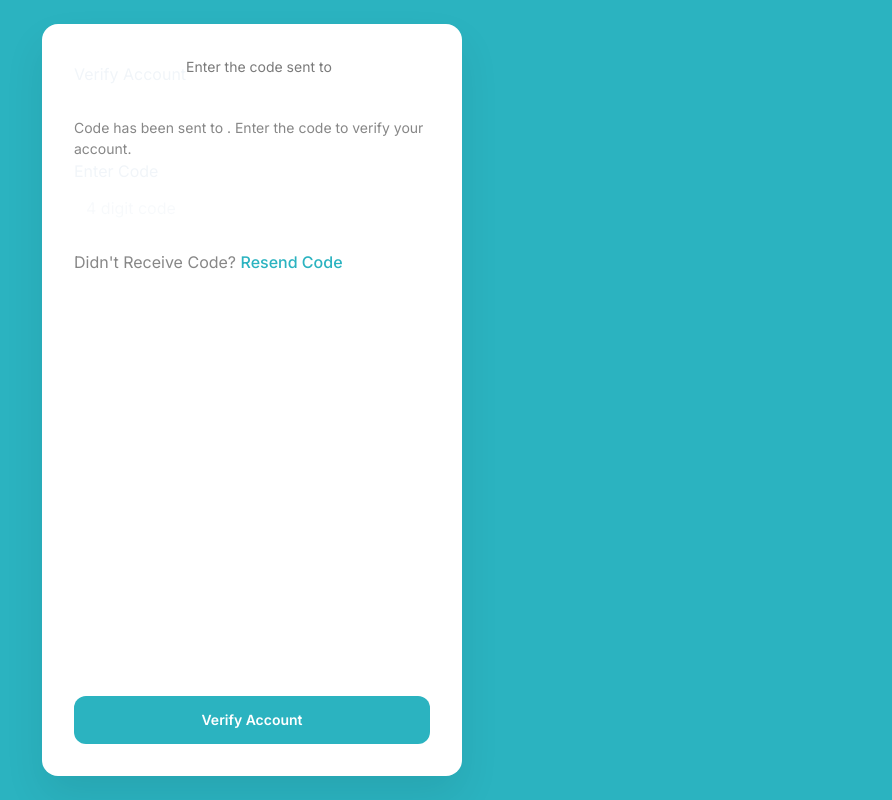
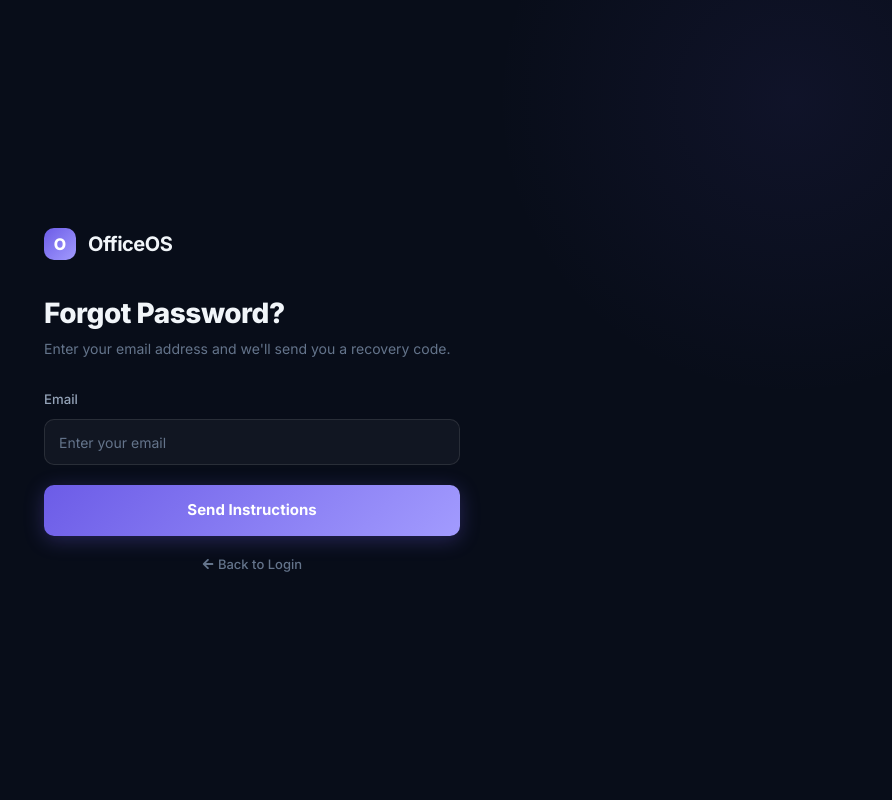
Before and after one commit to Rudraksh-2025/OfficeOS, a React (Vite) app in the folder frontend/: page /forgot-password in a window 1280 px wide. Shown: the whole page, without its empty margins (388-1280 px from the left). Built offline with nearby package versions, Linux system fonts and the light colour scheme.

Commit message:
forgot password

```diff
--- a/frontend/src/pages/auth/forgotPassword/ForgotPassword.jsx
+++ b/frontend/src/pages/auth/forgotPassword/ForgotPassword.jsx
@@ -2,21 +2,23 @@ import { useState } from "react";
 import {
     Box,
     Button,
-    TextField,
     Typography,
     IconButton,
-    InputAdornment,
     CircularProgress,
+    Stack,
+    FormControl,
+    InputLabel,
+    Link,
 } from "@mui/material";
-import ArrowBackIcon from "@mui/icons-material/ArrowBack";
-import { Visibility, VisibilityOff } from "@mui/icons-material";
-import { useNavigate } from "react-router-dom";
+import { Link as RouterLink, useNavigate } from "react-router-dom";
+import { FaEye, FaEyeSlash, FaArrowLeft } from "react-icons/fa";
 import { toast } from "react-toastify";
-import { useVerifyOtp, useResetPassword } from "../../../Api/Api";
+import { useForgotPassword, useVerifyOtp, useResetPassword } from "../../../Api/Api";
+import { BootstrapInput } from "../../../common/custom/BootstrapInput";
 
 const ForgotPassword = () => {
     const navigate = useNavigate();
-    const [step, setStep] = useState(1);
+    const [step, setStep] = useState(0);
 
     const [email, setEmail] = useState("");
     const [otp, setOtp] = useState("");
@@ -27,7 +29,27 @@ const ForgotPassword = () => {
     const [showPass, setShowPass] = useState(false);
     const [showConfirmPass, setShowConfirmPass] = useState(false);
 
-    // Step 2 — Verify OTP
+    // Step 0 — Send OTP
+    const forgotPasswordMutation = useForgotPassword(
+        (res) => {
+            if (res?.success === false) {
+                return toast.error(res?.message || "Failed to send code");
+            }
+            toast.success(res?.message || "Code sent to your email!");
+            setStep(1);
+        },
+        (err) => {
+            toast.error(err?.response?.data?.message || err?.message || "Failed to send code");
+        }
+    );
+
+    const handleSendCode = () => {
+        const emailRegex = /^[^\s@]+@[^\s@]+\.[^\s@]+$/;
+        if (!email || !emailRegex.test(email)) return toast.error("Enter a valid email address");
+        forgotPasswordMutation.mutate({ email });
+    };
+
+    // Step 1 — Verify OTP
     const verifyOtpMutation = useVerifyOtp(
         (res) => {
             if (res?.success === false) {
@@ -43,11 +65,11 @@ const ForgotPassword = () => {
     );
 
     const handleVerify = () => {
-        if (!otp || otp.length < 4) return toast.error("Enter valid OTP");
-        verifyOtpMutation.mutate({ email, code: otp });
+        if (!otp || otp.length < 6) return toast.error("Enter valid OTP");
+        verifyOtpMutation.mutate({ email, otp });
     };
 
-    // Step 3 — Reset Password
+    // Step 2 — Reset Password
     const resetPasswordMutation = useResetPassword(
         (res) => {
             if (res?.success === false) {
@@ -68,211 +90,291 @@ const ForgotPassword = () => {
             return toast.error("Minimum 8 characters, at least one uppercase, one lowercase, one number, and one special character");
         }
         if (password !== confirmPassword) return toast.error("Passwords do not match");
-        resetPasswordMutation.mutate({ resetToken, password, confirmPassword });
+        resetPasswordMutation.mutate({ otp, newPassword: password, email });
     };
 
     const handleResendCode = () => {
         forgotPasswordMutation.mutate({ email });
     };
 
+    const handleBack = () => {
+        if (step > 0) setStep(step - 1);
+        else navigate("/");
+    };
+
     const isLoading =
+        forgotPasswordMutation.isPending ||
         verifyOtpMutation.isPending ||
         resetPasswordMutation.isPending;
 
-    const inputSx = {
-        mb: 2,
-        "& .MuiOutlinedInput-root": {
-            borderRadius: "12px",
-        },
-        "& .MuiInputBase-input": {
-            padding: "14px 12px",
-            fontSize: "16px",
-        },
-    };
+    return (
+        <Box className="auth-container" sx={{ justifyContent: 'center', alignItems: 'center' }}>
+            <Box sx={{
+                width: '100%',
+                display: 'flex',
+                justifyContent: 'center',
+                alignItems: 'center',
+                px: 3,
+                py: 4,
+                position: 'relative',
+                zIndex: 1,
+            }}>
+                <Box className="auth-form-wrapper">
+                    {/* Header with back button */}
+                    <Box sx={{ display: "flex", alignItems: "center", mb: 4 }}>
+                        <Box sx={{ display: "flex", alignItems: "center", gap: 1.5 }}>
+                            <Box sx={{
+                                width: 32,
+                                height: 32,
+                                borderRadius: '10px',
+                                background: 'linear-gradient(135deg, #6C5CE7 0%, #A29BFE 100%)',
+                                display: 'flex',
+                                alignItems: 'center',
+                                justifyContent: 'center',
+                                fontWeight: 800,
+                                fontSize: 16,
+                                color: '#fff',
+                            }}>
+                                O
+                            </Box>
+                            <Typography sx={{
+                                fontSize: '20px',
+                                fontWeight: 700,
+                                color: '#F1F5F9',
+                                letterSpacing: '-0.5px',
+                            }}>
+                                OfficeOS
+                            </Typography>
+                        </Box>
+                    </Box>
 
-    return (
-        <Box
-            sx={{
-                width: "100%",
-                minHeight: "100vh",
-                bgcolor: "#2bb3c0", // teal background like image
-                display: "flex",
-                alignItems: "center",
-                justifyContent: "center",
-            }}
-        >
-            <Box
-                sx={{
-                    width: "100%",
-                    maxWidth: "420px",
-                    bgcolor: "#ffffff",
-                    borderRadius: "16px",
-                    p: 4,
-                    boxShadow: "0px 20px 40px rgba(0,0,0,0.08)",
-                    display: "flex",
-                    flexDirection: "column",
-                }}
-            >
-                <Box sx={{ height: '80vh' }}>
-                    <Box sx={{ display: "flex", alignItems: "center", mb: 2 }}>
-                        <Typography
-                            align="center"
-                            fontSize="22px"
-                            fontWeight={600}
-                            sx={{ mb: 1 }}
-                        >
-                            {step === 1 ? "Verify Account" : "Create New Password"}
+                    {/* Heading */}
+                    <Typography sx={{
+                        fontSize: '28px',
+                        fontWeight: 800,
+                        color: '#F1F5F9',
+                        letterSpacing: '-0.5px',
+                        mb: 0.5,
+                    }}>
+                        {step === 0 ? "Forgot Password?" : step === 1 ? "Verify Code" : "Set New Password"}
                     </Typography>
 
-                        <Typography
-                            align="center"
-                            sx={{ color: "#7a7a7a", fontSize: "14px", mb: 3 }}
-                        >
-                            {step === 1
-                                ? `Enter the code sent to ${email}`
-                                : "Enter your new password below"}
-                        </Typography>
-                    </Box>
-
-
-                    <Typography mb={3} mt={1} sx={{ color: '#878787', fontSize: '14px' }}>
-                        {step === 1 && (
-                            <>
-                                Code has been sent to{" "}
-                                <strong>{email}</strong>. Enter the code to verify your account.
-                            </>
-                        )}
-                        {step === 2 &&
-                            "Please enter and confirm your new password. You will need to login after you reset."}
+                    <Typography sx={{ fontSize: '14px', color: '#64748B', mb: 4 }}>
+                        {step === 0
+                            ? "Enter your email address and we'll send you a recovery code."
+                            : step === 1
+                                ? `We've sent a 6-digit code to ${email}.`
+                                : "Your new password must be different from previous passwords."}
                     </Typography>
 
+                    <form onSubmit={(e) => {
+                        e.preventDefault();
+                        if (step === 0) handleSendCode();
+                        else if (step === 1) handleVerify();
+                        else handleReset();
+                    }}>
+                        <Stack spacing={2.5}>
+                            {step === 0 && (
+                                <FormControl variant="standard" fullWidth>
+                                    <InputLabel shrink htmlFor="email" sx={{
+                                        fontSize: '1.1rem',
+                                        fontWeight: 500,
+                                        color: '#94A3B8',
+                                        '&.Mui-focused': { color: '#A29BFE' }
+                                    }}>
+                                        Email
+                                    </InputLabel>
+                                    <BootstrapInput
+                                        id="email"
+                                        type="email"
+                                        placeholder="Enter your email"
+                                        value={email}
+                                        onChange={(e) => setEmail(e.target.value)}
+                                    />
+                                </FormControl>
+                            )}
 
                             {step === 1 && (
-                        <>
-                            <Typography fontWeight={500} mb={1}>
-                                Enter Code
-                            </Typography>
-                            <TextField
-                                fullWidth
-                                placeholder="4 digit code"
+                                <FormControl variant="standard" fullWidth>
+                                    <InputLabel shrink htmlFor="otp" sx={{
+                                        fontSize: '1.1rem',
+                                        fontWeight: 500,
+                                        color: '#94A3B8',
+                                        '&.Mui-focused': { color: '#A29BFE' }
+                                    }}>
+                                        Verification Code
+                                    </InputLabel>
+                                    <BootstrapInput
+                                        id="otp"
+                                        type="text"
+                                        placeholder="Enter 6-digit code"
                                         value={otp}
                                         onChange={(e) => setOtp(e.target.value)}
-                                inputProps={{ maxLength: 4 }}
-                                sx={inputSx}
+                                        inputProps={{ maxLength: 6 }}
                                     />
+                                </FormControl>
+                            )}
 
-                            <Typography fontSize={13} sx={{ color: '#878787' }}>
-                                Didn't Receive Code?{" "}
-                                <span
-                                    style={{ color: "#2bb3c0", cursor: "pointer", fontWeight: 500 }}
-                                    onClick={handleResendCode}
-                                >
-                                    Resend Code
-                                </span>
-                            </Typography>
-                        </>
-                    )}
                             {step === 2 && (
                                 <>
-                            <Typography fontWeight={500} mb={1}>
-                                Password
-                            </Typography>
-                            <TextField
-                                fullWidth
+                                    <FormControl variant="standard" fullWidth sx={{ position: 'relative' }}>
+                                        <InputLabel shrink htmlFor="password" sx={{
+                                            fontSize: '1.1rem',
+                                            fontWeight: 500,
+                                            color: '#94A3B8',
+                                            '&.Mui-focused': { color: '#A29BFE' }
+                                        }}>
+                                            New Password
+                                        </InputLabel>
+                                        <BootstrapInput
+                                            id="password"
                                             type={showPass ? "text" : "password"}
                                             placeholder="Enter new password"
                                             value={password}
                                             onChange={(e) => setPassword(e.target.value)}
-                                sx={inputSx}
-                                InputProps={{
-                                    endAdornment: (
-                                        <InputAdornment position="end">
+                                        />
                                         <IconButton
                                             onClick={() => setShowPass(!showPass)}
-                                                edge="end"
+                                            sx={{
+                                                position: 'absolute',
+                                                right: 10,
+                                                top: '68%',
+                                                transform: 'translateY(-50%)',
+                                                padding: 0,
+                                                zIndex: 2,
+                                                color: '#64748B',
+                                                '&:hover': { color: '#A29BFE' },
+                                            }}
+                                            tabIndex={-1}
                                         >
-                                                {showPass ? <VisibilityOff /> : <Visibility />}
+                                            {showPass ? <FaEye size={16} /> : <FaEyeSlash size={16} />}
                                         </IconButton>
-                                        </InputAdornment>
-                                    ),
-                                }}
-                            />
+                                    </FormControl>
 
-                            <Typography fontWeight={500} mb={1}>
+                                    <FormControl variant="standard" fullWidth sx={{ position: 'relative' }}>
+                                        <InputLabel shrink htmlFor="confirmPassword" sx={{
+                                            fontSize: '1.1rem',
+                                            fontWeight: 500,
+                                            color: '#94A3B8',
+                                            '&.Mui-focused': { color: '#A29BFE' }
+                                        }}>
                                             Confirm Password
-                            </Typography>
-                            <TextField
-                                fullWidth
+                                        </InputLabel>
+                                        <BootstrapInput
+                                            id="confirmPassword"
                                             type={showConfirmPass ? "text" : "password"}
                                             placeholder="Confirm new password"
                                             value={confirmPassword}
                                             onChange={(e) => setConfirmPassword(e.target.value)}
-                                sx={inputSx}
-                                InputProps={{
-                                    endAdornment: (
-                                        <InputAdornment position="end">
+                                        />
                                         <IconButton
                                             onClick={() => setShowConfirmPass(!showConfirmPass)}
-                                                edge="end"
+                                            sx={{
+                                                position: 'absolute',
+                                                right: 10,
+                                                top: '68%',
+                                                transform: 'translateY(-50%)',
+                                                padding: 0,
+                                                zIndex: 2,
+                                                color: '#64748B',
+                                                '&:hover': { color: '#A29BFE' },
+                                            }}
+                                            tabIndex={-1}
                                         >
-                                                {showConfirmPass ? <VisibilityOff /> : <Visibility />}
+                                            {showConfirmPass ? <FaEye size={16} /> : <FaEyeSlash size={16} />}
                                         </IconButton>
-                                        </InputAdornment>
-                                    ),
-                                }}
-                            />
+                                    </FormControl>
                                 </>
                             )}
+
+                            {step === 1 && (
+                                <Box sx={{ display: 'flex', justifyContent: 'flex-start' }}>
+                                    <Typography sx={{ fontSize: 13, color: '#64748B', fontWeight: 500, display: 'flex', justifyContent: 'center', gap: 1, alignItems: 'center' }}>
+                                        Didn't receive a code?{" "}
+                                        <Link
+                                            component="button"
+                                            type="button"
+                                            variant="body2"
+                                            onClick={handleResendCode}
+                                            underline="none"
+                                            sx={{
+                                                color: "#A29BFE",
+                                                fontWeight: 600,
+                                                '&:hover': { color: '#6C5CE7' },
+                                            }}
+                                        >
+                                            Resend
+                                        </Link>
+                                    </Typography>
                                 </Box>
+                            )}
+
+                            {/* Submit Button */}
                             <Button
                                 fullWidth
                                 disabled={isLoading}
+                                type="submit"
                                 sx={{
+                                    mt: 1,
                                     py: 1.5,
-                        borderRadius: "12px",
+                                    borderRadius: "10px",
+                                    background: "linear-gradient(135deg, #6C5CE7 0%, #A29BFE 100%)",
+                                    color: "#fff",
+                                    fontWeight: 700,
+                                    fontSize: '15px',
                                     textTransform: "none",
-                        fontWeight: 600,
-                        color: 'white',
-                        bgcolor: "#2bb3c0",
+                                    boxShadow: '0 4px 20px rgba(108, 92, 231, 0.3)',
+                                    transition: 'all 0.3s ease',
                                     "&:hover": {
-                            bgcolor: "#239aa5",
+                                        background: "linear-gradient(135deg, #5A4BD1 0%, #8B7EFC 100%)",
+                                        boxShadow: '0 6px 28px rgba(108, 92, 231, 0.4)',
+                                        transform: 'translateY(-1px)',
                                     },
-                        "&.Mui-disabled": {
-                            bgcolor: "#2bb3c0",
-                            opacity: 0.7,
-                            color: "white",
+                                    "&:disabled": {
+                                        background: 'rgba(108, 92, 231, 0.3)',
+                                        color: 'rgba(255,255,255,0.5)',
                                     },
                                 }}
-                    onClick={
-                        step === 1
-                            ? handleVerify
-                            : handleReset
-                    }
                             >
                                 {isLoading ? (
-                        <CircularProgress size={24} sx={{ color: "white" }} />
+                                    <CircularProgress size={22} sx={{ color: "white" }} />
                                 ) : (
                                     <>
+                                        {step === 0 && "Send Instructions"}
                                         {step === 1 && "Verify Account"}
                                         {step === 2 && "Reset Password"}
                                     </>
                                 )}
                             </Button>
+
+                            {/* Back to Login link */}
+                            {step === 0 && (
+                                <Box sx={{ textAlign: 'center', mt: 2 }}>
+                                    <Link
+                                        component={RouterLink}
+                                        to="/"
+                                        underline="none"
+                                        sx={{
+                                            color: "#64748B",
+                                            fontSize: 13,
+                                            fontWeight: 500,
+                                            display: 'flex',
+                                            alignItems: 'center',
+                                            justifyContent: 'center',
+                                            gap: 0.5,
+                                            '&:hover': { color: '#F1F5F9' },
+                                        }}
+                                    >
+                                        <FaArrowLeft size={12} /> Back to Login
+                                    </Link>
+                                </Box>
+                            )}
+                        </Stack>
+                    </form>
+                </Box>
             </Box>
         </Box>
     );
 };
 
 export default ForgotPassword;
-
-const inputSx = {
-    mb: 2,
-    "& .MuiOutlinedInput-root": {
-        borderRadius: "8px",
-        backgroundColor: "#f9f9f9",
-    },
-    "& .MuiInputBase-input": {
-        padding: "14px",
-        fontSize: "15px",
-    },
-};
```
Also changed, not shown: 2 other files (tests, documents, lock files or other folders). Lines whose indentation alone changed are shown as unchanged.
